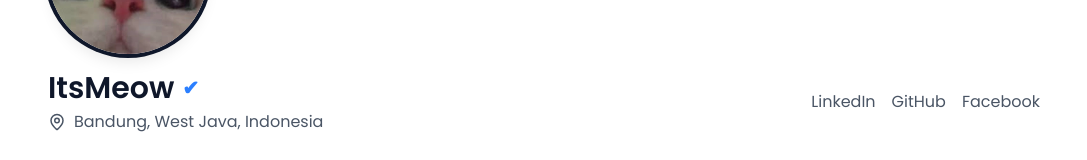
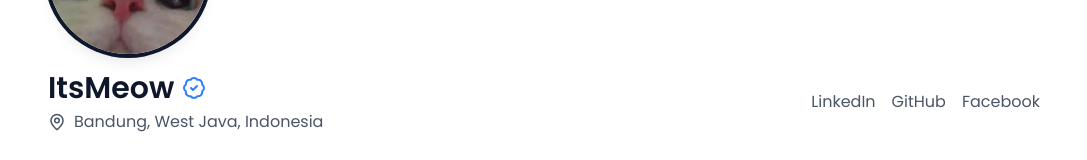
Before and after one commit to azrilpramudia/my-personal-blog, a React (Vite) app: page /about in a window 1280 px wide. Shown: the part 379-539 px from the top of the page, without its empty margins (96-1183 px from the left). Built offline with nearby package versions, Linux system fonts and the light colour scheme.

Commit message:
feat: add icon verified badge

```diff
--- a/package.json
+++ b/package.json
@@ -10,6 +10,7 @@
     "preview": "vite preview"
   },
   "dependencies": {
+    "@heroicons/react": "^2.2.0",
     "@tailwindcss/vite": "^4.1.17",
     "lucide-react": "^0.554.0",
     "react": "^19.2.0",
--- a/src/pages/About.jsx
+++ b/src/pages/About.jsx
@@ -1,4 +1,4 @@
-import { MapPin } from "lucide-react";
+import { MapPin, BadgeCheck } from "lucide-react";
 import coverImg from "../assets/background.webp";
 import profileImg from "../assets/profile.webp";
 
@@ -31,17 +31,18 @@ const About = () => {
         <div className="pt-20 md:pt-24 flex flex-col md:flex-row md:items-center justify-between">
           <div>
             <h1 className="text-3xl font-semibold flex items-center gap-2">
-              ItsMeow <span className="text-blue-500 text-xl">✔</span>
+              ItsMeow
+              <BadgeCheck size={24} className="text-blue-500" />
             </h1>
 
-            <p className="flex items-center gap-2 text-gray-600 dark:text-gray-300 mt-1">
+            <p className="flex items-center gap-2 text-gray-600 dark:text-gray-500 mt-1">
               <MapPin size={18} />
               Bandung, West Java, Indonesia
             </p>
           </div>
 
           {/* Social links */}
-          <div className="flex items-center gap-4 mt-4 md:mt-0 text-gray-600 dark:text-gray-300">
+          <div className="flex items-center gap-4 mt-4 md:mt-0 text-gray-600 dark:text-gray-500">
             <a href="#" className="hover:text-blue-600">
               LinkedIn
             </a>
```
Also changed, not shown: 1 other file (tests, documents, lock files or other folders).
